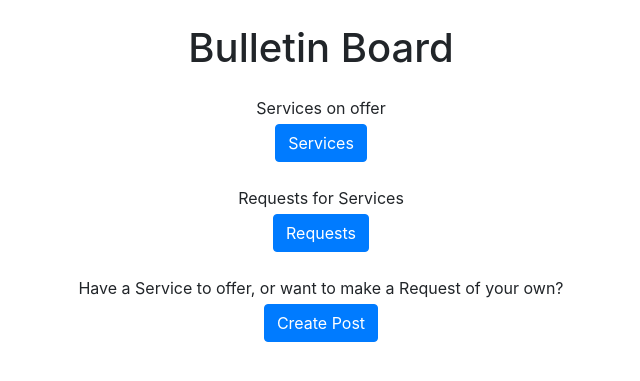
After one commit to adammkeane/work-app-pp4, a Django app: template templates/bulletin_home.html in a window 1280 px wide. The commit adds this page. Shown: the top 381 px of the page, without its empty margins (319-959 px from the left). Run offline with Django 3.2, Linux system fonts and the light colour scheme; the template is opened without the code that fills it, so the values that code supplies are empty; some libraries are stand-ins or nearby versions.

Commit message:
Add views,templates and urls for splitting bulletin board in 3

```diff
--- a/static/css/style.css
+++ b/static/css/style.css
@@ -0,0 +1,3 @@
+/* .body {
+   background-color: #f9fff3;
+} */
--- a/templates/bulletin.html
+++ b/templates/bulletin.html
@@ -2,13 +2,13 @@
 {% load static %}
 
 {% block content %}
-<div class="row no-gutters mt-4">
-    <a class="btn btn-primary mx-auto" href="{% url 'post_create' %}">Create Post</a>
-</div>
 
 {% for post in post_list %}
 <div class="container mt-4">
     <div class="card">
+        <!-- <div class="card-header text-center">
+            {{ post.get_post_type_display }}
+        </div> -->
         <div class="row no-gutters">
             <div class="col-4">
                 <div class="card-body">
--- /dev/null
+++ b/templates/bulletin_home.html
@@ -0,0 +1,23 @@
+{% extends "base.html" %}
+{% load static %}
+
+{% block content %}
+
+<div class="container justify-content-center text-center">
+    <div class="mt-4">
+        <h1>Bulletin Board</h1>
+    </div>
+    <div class="mt-4">
+        <p class="mb-1">Services on offer</p>
+        <a class=" btn btn-primary" href="{% url 'bulletin_services' %}">Services</a>
+    </div>
+    <div class="mt-4">
+        <p class="mb-1">Requests for Services</p>
+        <a class="btn btn-primary" href="{% url 'bulletin_requests' %}">Requests</a>
+    </div>
+    <div class="mt-4">
+        <p class="mb-1 mx-2">Have a Service to offer, or want to make a Request of your own?</p>
+        <a class="btn btn-primary" href="{% url 'post_create' %}">Create Post</a>
+    </div>
+</div>
+{%endblock%}
--- a/workapp/urls.py
+++ b/workapp/urls.py
@@ -2,7 +2,9 @@ from . import views
 from django.urls import path
 
 urlpatterns = [
-    path('', views.PostList.as_view(), name='bulletin'),
+    path('', views.BulletinHome.as_view(), name='bulletin_home'),
+    path('services/', views.PostListService.as_view(), name='bulletin_services'),
+    path('requests/', views.PostListRequest.as_view(), name='bulletin_requests'),
     path('<slug:slug>/<slug:id>/', views.PostDetail.as_view(), name='post_detail'),
     path('post_create/', views.PostCreate.as_view(), name='post_create'),
 ]
```
Also changed, not shown: workapp/views.py (+13 -2 lines).
